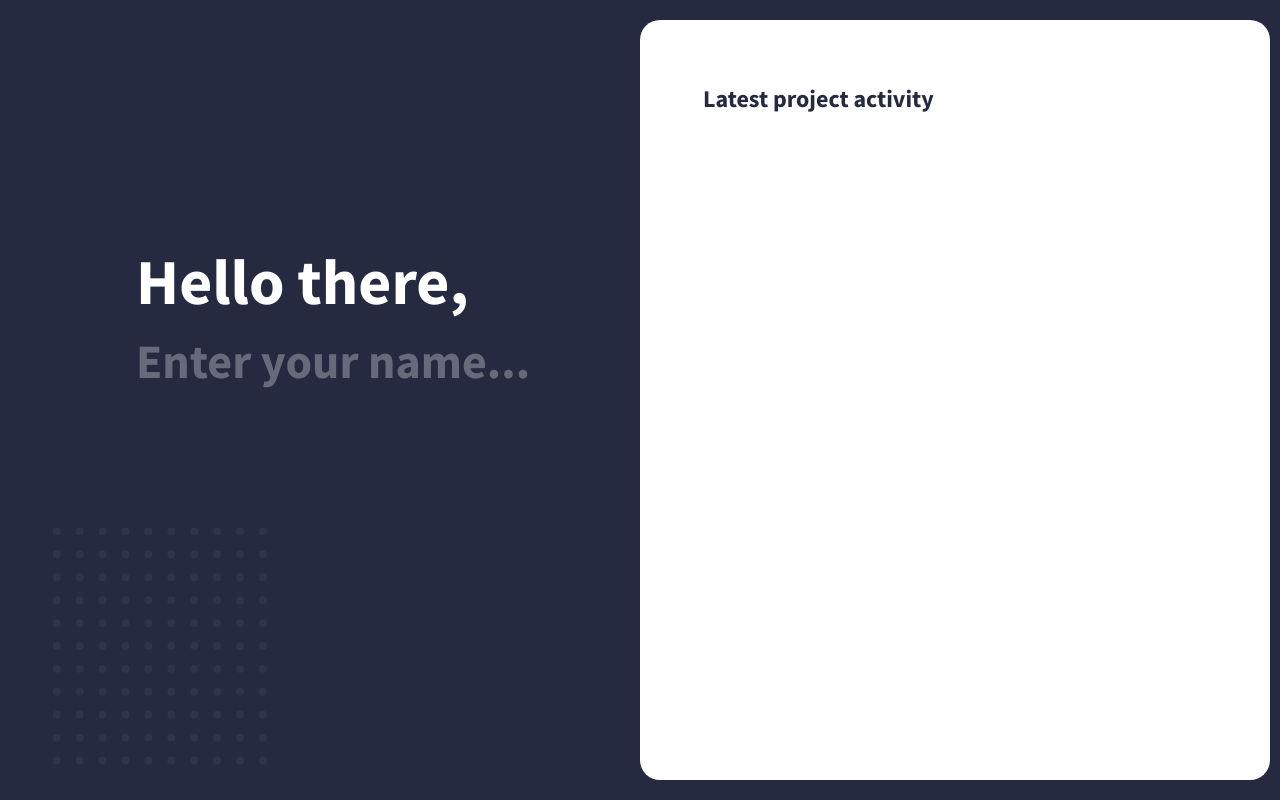
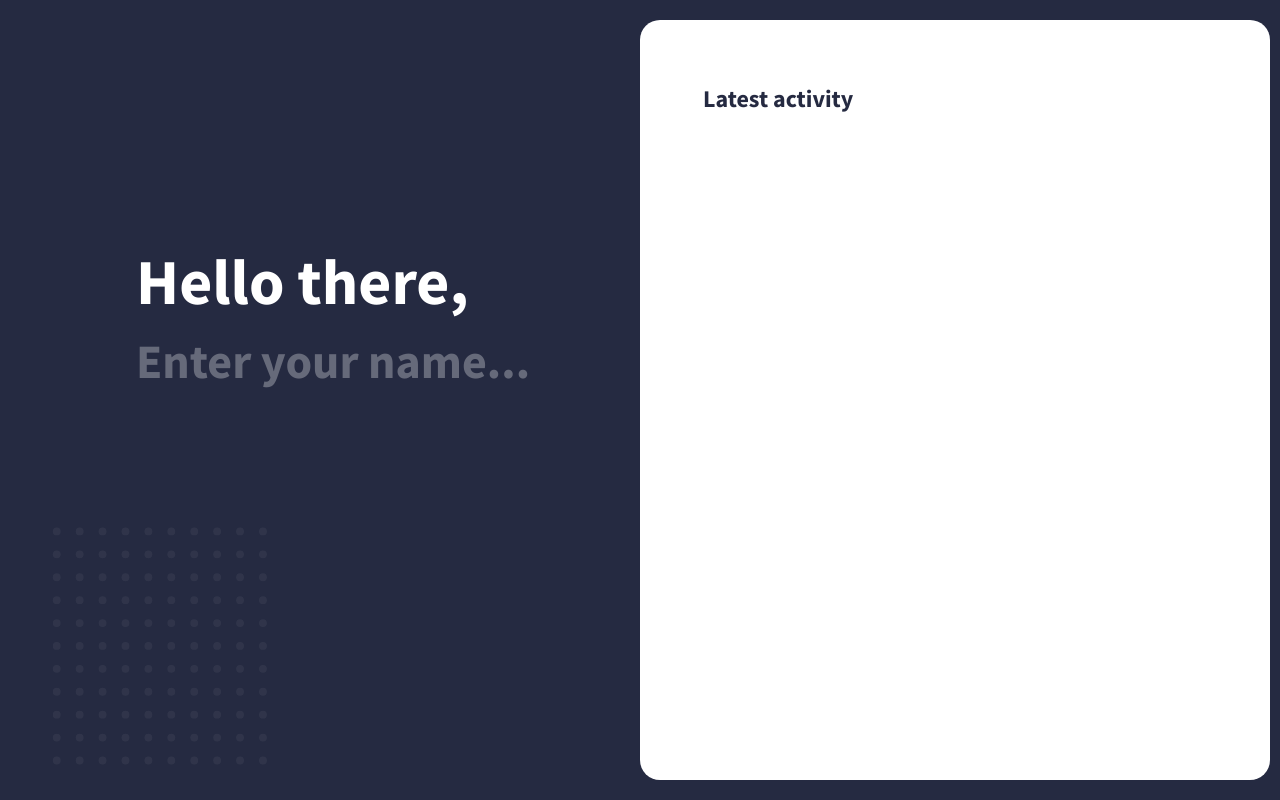
Before and after one commit to LaupWing/Project-Management, a React (Create React App) app: page / in a window 1280 px wide. Built offline with nearby package versions, Linux system fonts and the light colour scheme; no server answers; the database is empty; sample sign-in values are in the browser's storage.

Commit message:
added "latest" compent

```diff
--- a/src/containers/Overview/Details/Projects/Detail/Detail.js
+++ b/src/containers/Overview/Details/Projects/Detail/Detail.js
@@ -11,6 +11,7 @@ export default props =>{
                     </g>
                 </svg>
             </nav>
+            <h2>{props.project.name}</h2>
         </div>
     )
 }
--- /dev/null
+++ b/src/containers/Overview/Details/Projects/Latest/Latest.js
@@ -0,0 +1,8 @@
+import React from 'react'
+import styles from './Latest.module.css'
+
+export default ()=>(
+    <div className={styles.Latest}>
+        <h2>Latest activity</h2>
+    </div>
+)
--- /dev/null
+++ b/src/containers/Overview/Details/Projects/Latest/Latest.module.css
@@ -0,0 +1,3 @@
+.Latest{
+   margin: 10%;
+}
--- a/src/containers/Overview/Details/Projects/Project.js
+++ b/src/containers/Overview/Details/Projects/Project.js
@@ -2,13 +2,14 @@ import React from 'react'
 import styles from './Project.module.css'
 import {connect} from 'react-redux'
 import Detail from './Detail/Detail'
+import Latest from './Latest/Latest'
 
 class ProjectDetail extends React.Component{
     render(){
         return(
             <div className={styles.ProjectDetail}>
                 {!this.props.activeProject
-                    ?   <h2>Latest project activity</h2>
+                    ?   <Latest/>
                     :   <Detail project={this.props.activeProject}/>
                 }
             </div>
--- a/src/containers/Overview/Details/Projects/Project.module.css
+++ b/src/containers/Overview/Details/Projects/Project.module.css
@@ -6,5 +6,4 @@
 
 .ProjectDetail h2{
     color: var(--base-color);
-    margin: 10%;
 }
```
